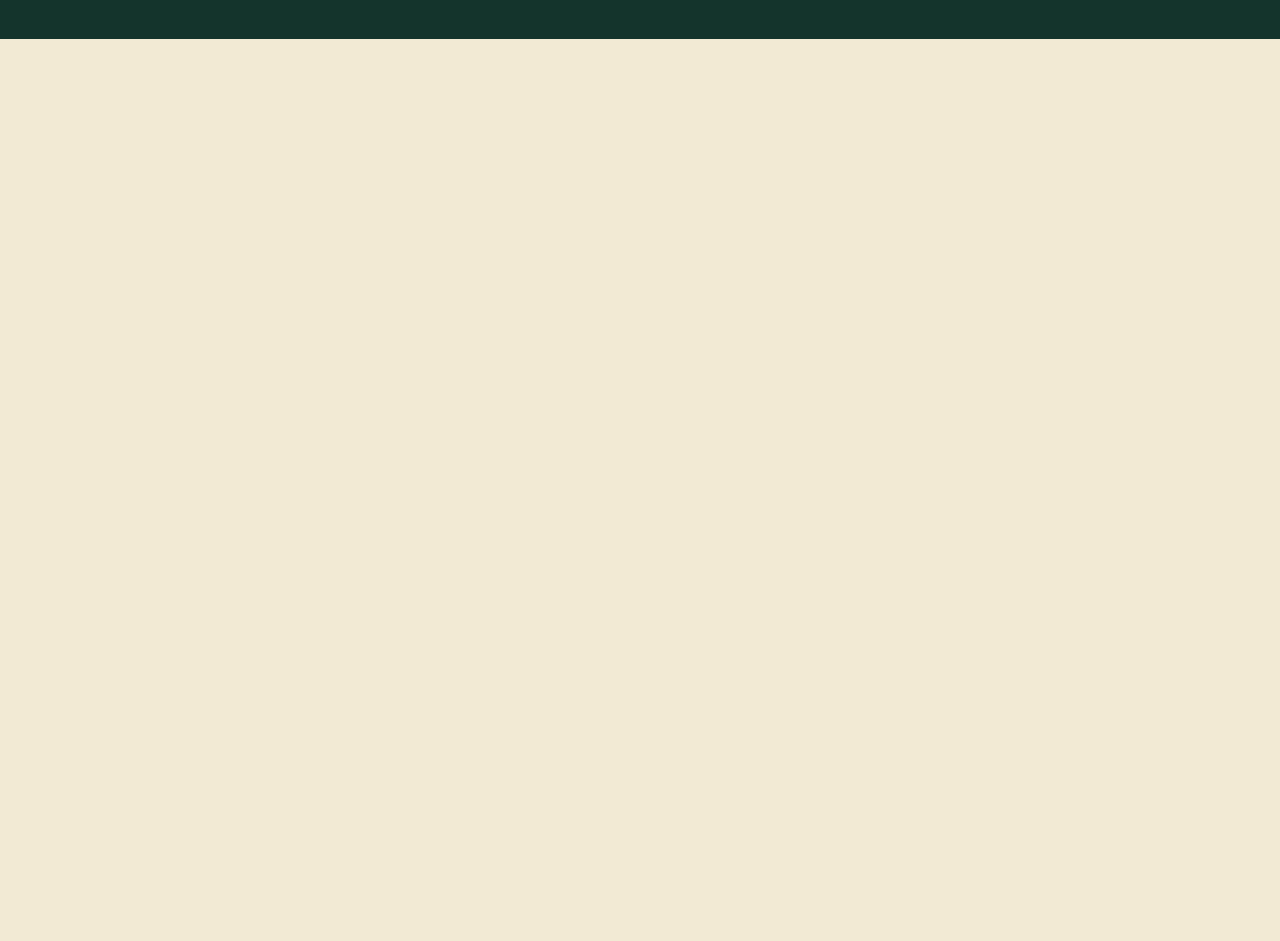
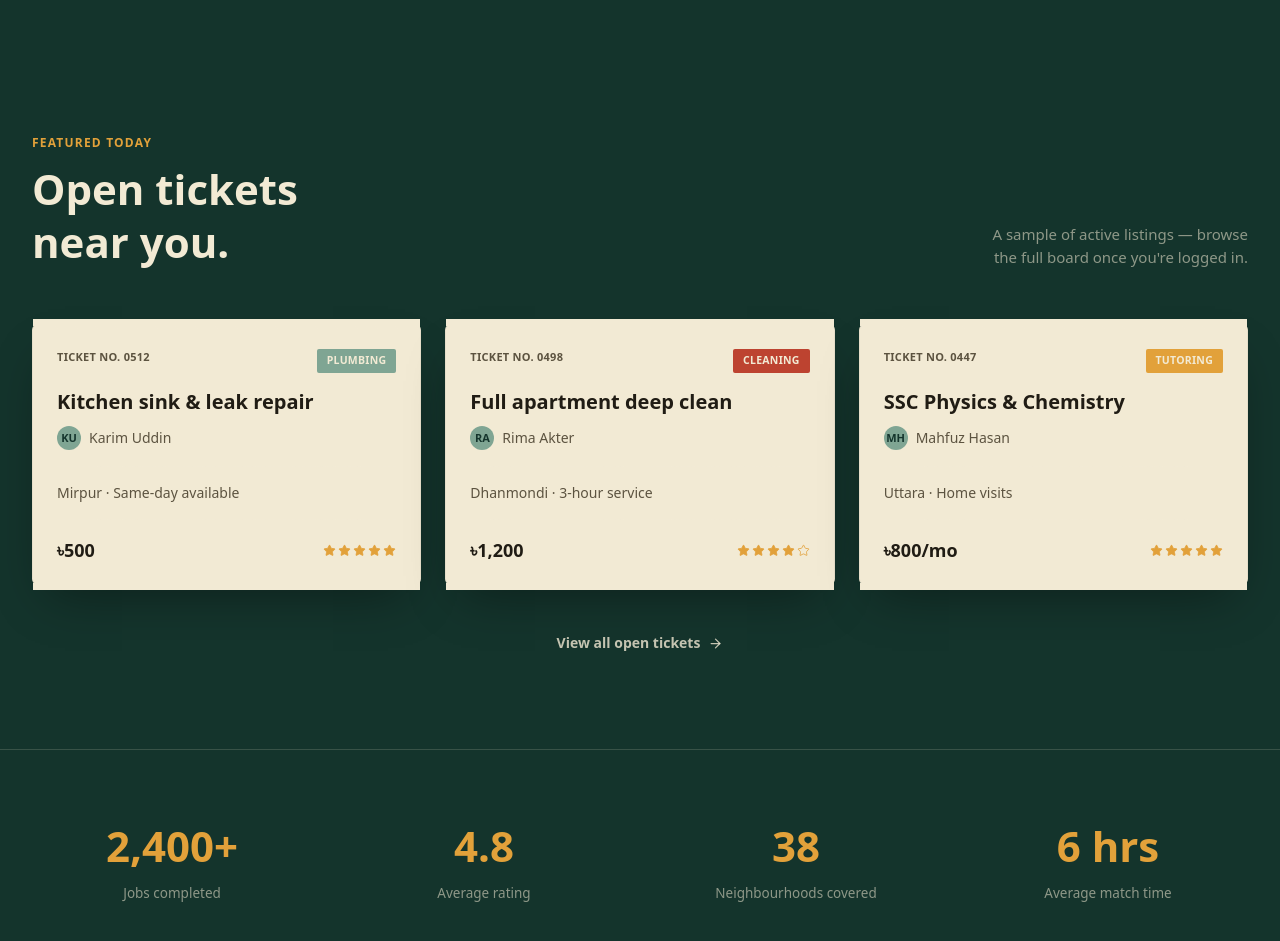
Before and after one commit to tawchifulislam/servifio-client, a Next.js app: page / in a window 1280 px wide. Shown: the part 1340-2281 px from the top of the page. Before the commit the page ends 1379 px from the top, so only its background shows below. Built offline with nearby package versions, Linux system fonts and the light colour scheme.

Commit message:
feat: add FeaturedServices and TrustStats components to Home page

```diff
--- a/src/app/page.tsx
+++ b/src/app/page.tsx
@@ -2,6 +2,8 @@ import { Navbar } from '@/components/navbar';
 import { Hero } from '@/components/hero';
 import { CategoryStrip } from '@/components/category-strip';
 import { HowItWorks } from '@/components/how-it-works';
+import { FeaturedServices } from '@/components/featured-services';
+import { TrustStats } from '@/components/trust-stats';
 
 export default function Home() {
   return (
@@ -10,6 +12,8 @@ export default function Home() {
       <Hero />
       <CategoryStrip />
       <HowItWorks />
+      <FeaturedServices />
+      <TrustStats />
     </div>
   );
 }
--- /dev/null
+++ b/src/components/featured-services.tsx
@@ -0,0 +1,98 @@
+'use client';
+
+import { motion } from 'framer-motion';
+import { ArrowRight } from 'lucide-react';
+import { TicketCard } from '@/components/ticket-card';
+
+const services = [
+  {
+    ticketNo: '0512',
+    category: 'Plumbing',
+    categoryColor: 'var(--accent)',
+    title: 'Kitchen sink & leak repair',
+    providerName: 'Karim Uddin',
+    providerInitials: 'KU',
+    meta: 'Mirpur · Same-day available',
+    price: '৳500',
+    rating: 5,
+  },
+  {
+    ticketNo: '0498',
+    category: 'Cleaning',
+    categoryColor: 'var(--destructive)',
+    title: 'Full apartment deep clean',
+    providerName: 'Rima Akter',
+    providerInitials: 'RA',
+    meta: 'Dhanmondi · 3-hour service',
+    price: '৳1,200',
+    rating: 4,
+  },
+  {
+    ticketNo: '0447',
+    category: 'Tutoring',
+    categoryColor: 'var(--secondary)',
+    title: 'SSC Physics & Chemistry',
+    providerName: 'Mahfuz Hasan',
+    providerInitials: 'MH',
+    meta: 'Uttara · Home visits',
+    price: '৳800/mo',
+    rating: 5,
+  },
+];
+
+export function FeaturedServices() {
+  return (
+    <section
+      id="browse"
+      className="mx-auto max-w-7xl px-5 py-16 sm:px-6 sm:py-20 lg:px-8 lg:py-24"
+    >
+      <div className="mb-10 flex flex-col justify-between gap-6 sm:mb-14 sm:flex-row sm:items-end">
+        <div>
+          <div className="mb-3 text-xs font-bold uppercase tracking-widest text-secondary">
+            Featured today
+          </div>
+          <h2 className="font-display text-[28px] font-semibold leading-tight text-foreground sm:text-[34px] lg:text-[42px]">
+            Open tickets
+            <br />
+            near you.
+          </h2>
+        </div>
+        <p className="max-w-70 text-[14.5px] text-foreground/55 sm:text-[15px] sm:text-right">
+          A sample of active listings — browse the full board once you&apos;re
+          logged in.
+        </p>
+      </div>
+
+      <div className="grid grid-cols-1 gap-8 sm:grid-cols-2 sm:gap-6 lg:grid-cols-3">
+        {services.map((service, i) => (
+          <motion.div
+            key={service.ticketNo}
+            initial={{ opacity: 0, y: 24 }}
+            whileInView={{ opacity: 1, y: 0 }}
+            viewport={{ once: true, margin: '-60px' }}
+            transition={{ duration: 0.5, delay: i * 0.1, ease: 'easeOut' }}
+            className="flex justify-center sm:block"
+          >
+            <TicketCard {...service} rotate={0} className="max-w-none" />
+          </motion.div>
+        ))}
+      </div>
+
+      <motion.div
+        initial={{ opacity: 0 }}
+        whileInView={{ opacity: 1 }}
+        viewport={{ once: true }}
+        transition={{ duration: 0.4, delay: 0.3 }}
+        className="mt-10 flex justify-center sm:mt-12"
+      >
+        <button className="group flex items-center gap-2 text-sm font-semibold text-foreground/80 transition-colors hover:text-foreground">
+          View all open tickets
+          <ArrowRight
+            size={15}
+            className="transition-transform group-hover:translate-x-1"
+          />
+        </button>
+      </motion.div>
+    </section>
+  );
+}
--- /dev/null
+++ b/src/components/trust-stats.tsx
@@ -0,0 +1,36 @@
+'use client';
+
+import { motion } from 'framer-motion';
+
+const stats = [
+  { value: '2,400+', label: 'Jobs completed' },
+  { value: '4.8', label: 'Average rating' },
+  { value: '38', label: 'Neighbourhoods covered' },
+  { value: '6 hrs', label: 'Average match time' },
+];
+
+export function TrustStats() {
+  return (
+    <div className="border-t border-border py-14 sm:py-16">
+      <div className="mx-auto grid max-w-7xl grid-cols-2 gap-8 px-5 sm:px-6 lg:flex lg:justify-between lg:px-8">
+        {stats.map((stat, i) => (
+          <motion.div
+            key={stat.label}
+            initial={{ opacity: 0, y: 12 }}
+            whileInView={{ opacity: 1, y: 0 }}
+            viewport={{ once: true }}
+            transition={{ duration: 0.4, delay: i * 0.08 }}
+            className="text-center lg:flex-1"
+          >
+            <div className="font-display text-[34px] font-bold text-secondary sm:text-[42px]">
+              {stat.value}
+            </div>
+            <div className="mt-1.5 text-[13px] text-foreground/55 sm:text-[13.5px]">
+              {stat.label}
+            </div>
+          </motion.div>
+        ))}
+      </div>
+    </div>
+  );
+}
```
